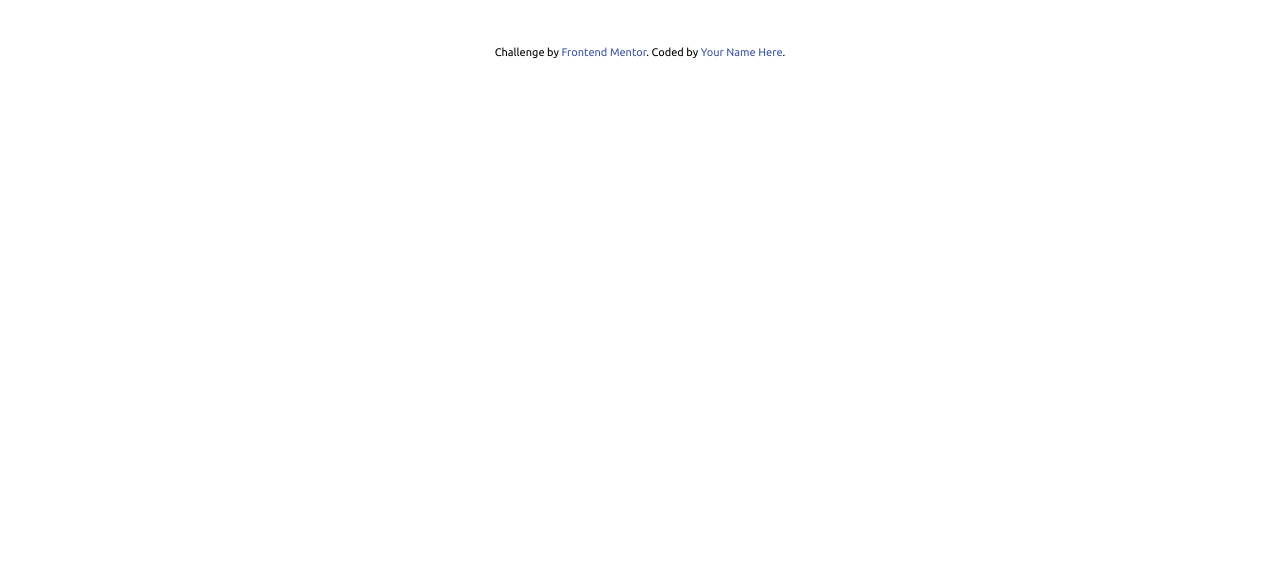
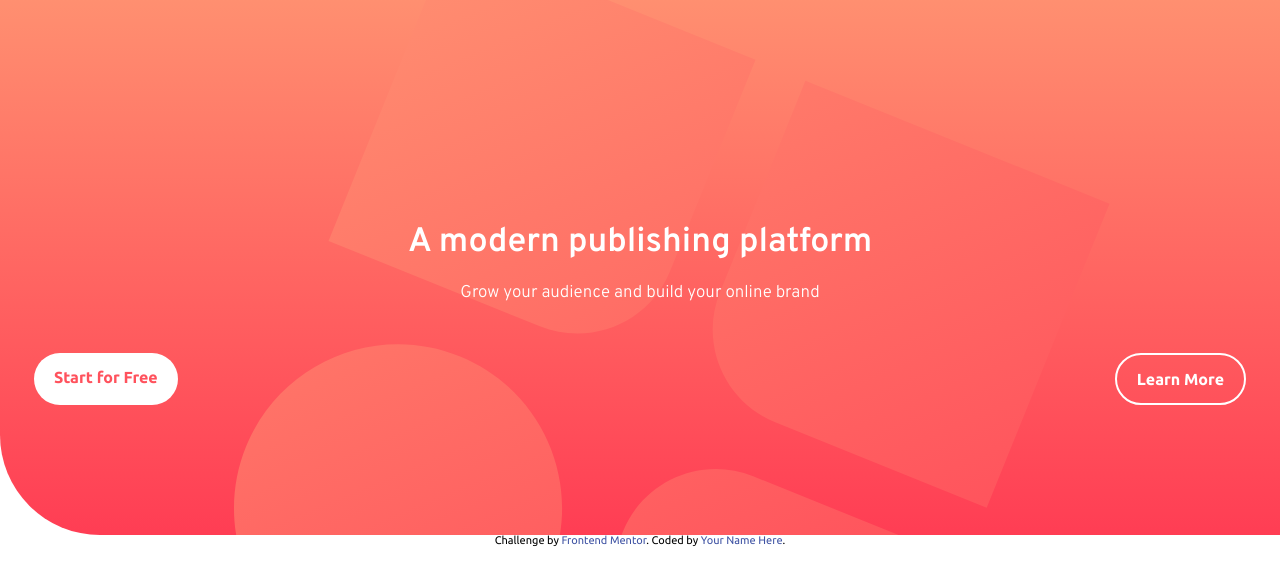
Before and after one commit to VittorGuih/frontendMentor-blogr-landing-page, a website: page index.html in a window 1280 px wide. Drawn offline with nearby package versions, Linux system fonts and the light colour scheme; files that its build step writes are made by us from their sources.

Commit message:
feat(intro): add a new component of intro

```diff
--- a/app/scss/components/_index.scss
+++ b/app/scss/components/_index.scss
@@ -1,2 +1,2 @@
 @forward 'card';
-@forward 'banner__home';
+@forward 'intro';
--- /dev/null
+++ b/app/scss/components/intro.scss
@@ -0,0 +1,66 @@
+@use '../util' as *;
+
+.intro {
+  font-family: var(--font-overpass);
+  height: rem(439);
+  display: flex;
+  flex-direction: column;
+  justify-content: center;
+  align-items: center;
+  color: var(--white-text);
+  padding: 0 rem(34) 0 rem(34);
+  text-align: center;
+  margin-top: rem(95);
+
+  &__title {
+    color: inherit;
+    font-size: rem(34);
+  }
+  &__subtitle {
+    color: inherit;
+    font-size: rem(17);
+  }
+  &__cta--container {
+    display: flex;
+    justify-content: space-between;
+    width: 100%;
+    color: inherit;
+    margin-top: rem(32);
+    font-weight: 700;
+    font-family: var(--font-ubuntu);
+
+    .cta {
+      padding: rem(15) rem(20);
+      border-radius: rem(30);
+    }
+    .cta__filled {
+      background-color: var(--white-text);
+      color: var(--lightred-ctatext);
+    }
+    .cta__unfilled {
+      color: inherit;
+      border: rem(2) solid var(--white-text);
+    }
+  }
+
+  &::after {
+    content: '';
+    display: flex;
+    position: absolute;
+    top: 0;
+    z-index: -1;
+    height: rem(535);
+    width: 100vw;
+    border-bottom-left-radius: rem(100);
+    overflow: hidden;
+
+    /* fallback */
+    background: linear-gradient(var(--verylightred), var(--lightred));
+    background-image: url('../../../images/bg-pattern-intro-mobile.svg');
+    background-image: url('../../../images/bg-pattern-intro-mobile.svg'),
+      linear-gradient(var(--verylightred), var(--lightred));
+
+    background-repeat: no-repeat;
+    background-position: 35% 33%;
+  }
+}
--- a/index.html
+++ b/index.html
@@ -50,7 +50,19 @@
         </ul>
       </nav> -->
     </header>
-    <div class="container"></div>
+    <main>
+      <section class="intro">
+        <h1 class="intro__title">A modern publishing platform</h1>
+        <p class="intro__subtitle">
+          Grow your audience and build your online brand
+        </p>
+        <div class="intro__cta--container">
+          <a class="cta__filled cta" href="#">Start for Free</a>
+          <a class="cta__unfilled cta" href="#">Learn More</a>
+        </div>
+      </section>
+    </main>
+
     <!--
 
   Overview
```
Also changed, not shown: app/scss/components/banner__home.scss (deleted).
